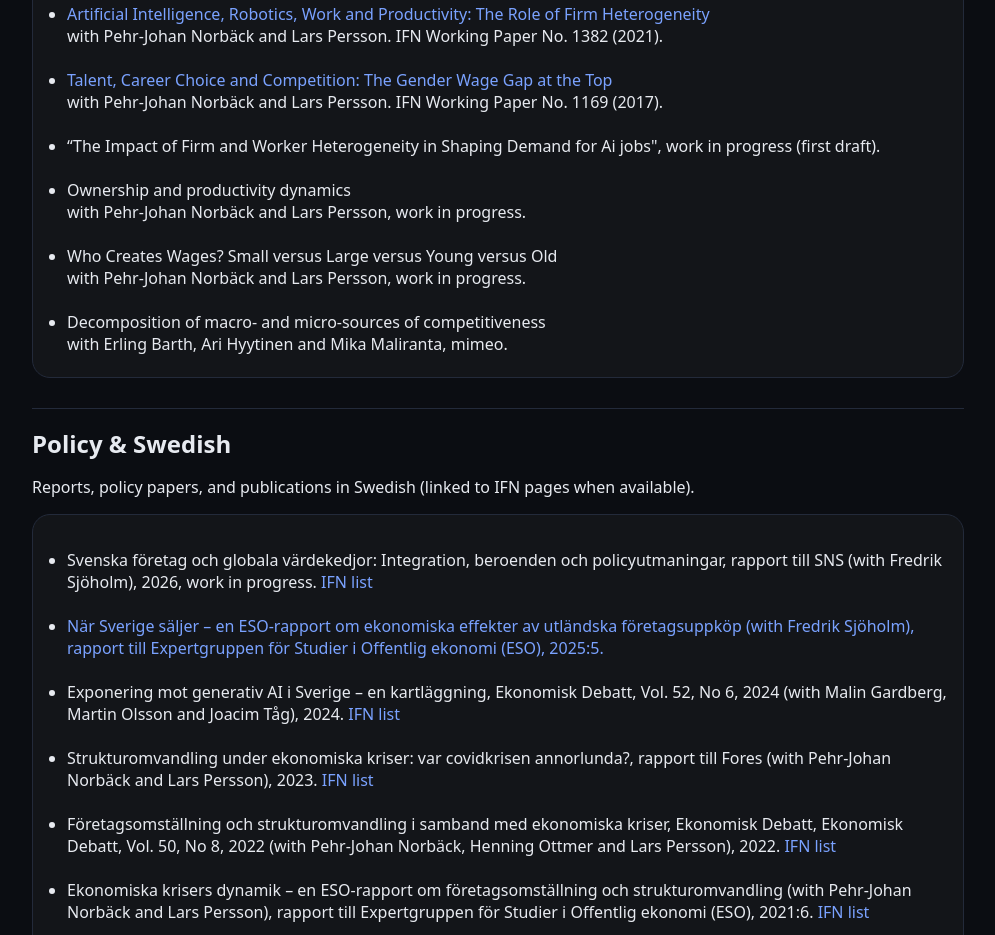
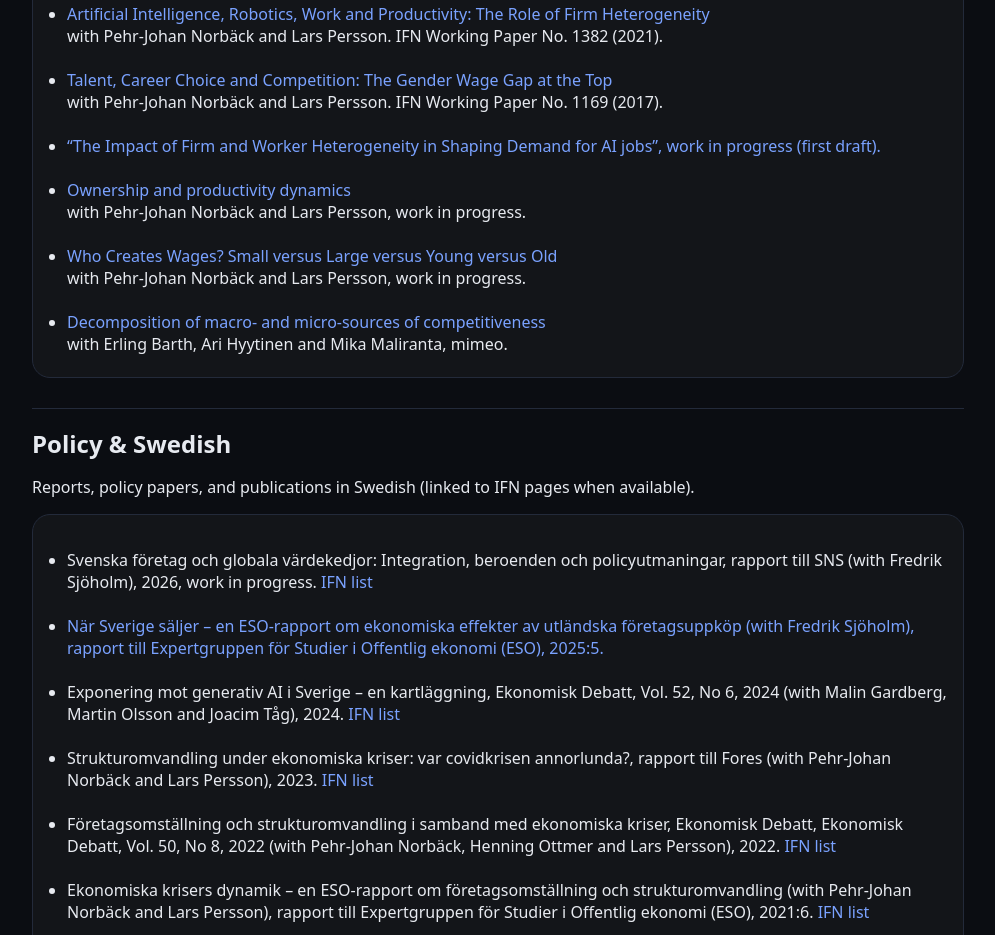
Before and after one commit to fredrikh-economics/fredrikh-economics.github.io, a plain HTML site: page index_final_plus_media_full.html in a window 1280 px wide. Shown: the part 3607-4542 px from the top of the page, without its empty margins (142-1137 px from the left). Drawn offline with Linux system fonts and the light colour scheme.

Commit message:
Update index_final_plus_media_full.html

```diff
--- a/index_final_plus_media_full.html
+++ b/index_final_plus_media_full.html
@@ -311,22 +311,10 @@
 <li><a href="https://www.ifn.se/en/publications/working-papers/2021/1382/" rel="noopener noreferrer" target="_blank">Artificial Intelligence, Robotics, Work and Productivity: The Role of Firm Heterogeneity</a><div class="small">with Pehr-Johan Norbäck and Lars Persson. IFN Working Paper No. 1382 (2021).</div></li>
 <li><a href="https://www.ifn.se/en/publications/working-papers/2011-2020/2017/1169//" rel="noopener noreferrer" target="_blank">Talent, Career Choice and Competition: The Gender Wage Gap at the Top</a><div class="small">with Pehr-Johan Norbäck and Lars Persson. IFN Working Paper No. 1169 (2017).</div></li>
 
-<li>“The Impact of Firm and Worker Heterogeneity in Shaping Demand for Ai jobs", work in progress (first draft).</li>
-
-<li>
-  <span>Ownership and productivity dynamics</span>
-  <div class="small">with Pehr-Johan Norbäck and Lars Persson, work in progress.</div>
-</li>
-
-<li>
-  <span>Who Creates Wages? Small versus Large versus Young versus Old</span>
-  <div class="small">with Pehr-Johan Norbäck and Lars Persson, work in progress.</div>
-</li>
-
-<li>
-  <span>Decomposition of macro- and micro-sources of competitiveness</span>
-  <div class="small">with Erling Barth, Ari Hyytinen and Mika Maliranta, mimeo.</div>
-</li>
+<li><a href="javascript:void(0)">“The Impact of Firm and Worker Heterogeneity in Shaping Demand for AI jobs”, work in progress (first draft).</a></li>
+<li><a href="javascript:void(0)">Ownership and productivity dynamics</a><div class="small">with Pehr-Johan Norbäck and Lars Persson, work in progress.</div></li>
+<li><a href="javascript:void(0)">Who Creates Wages? Small versus Large versus Young versus Old</a><div class="small">with Pehr-Johan Norbäck and Lars Persson, work in progress.</div></li>
+<li><a href="javascript:void(0)">Decomposition of macro- and micro-sources of competitiveness</a><div class="small">with Erling Barth, Ari Hyytinen and Mika Maliranta, mimeo.</div></li>
 
 </ul>
 
```
